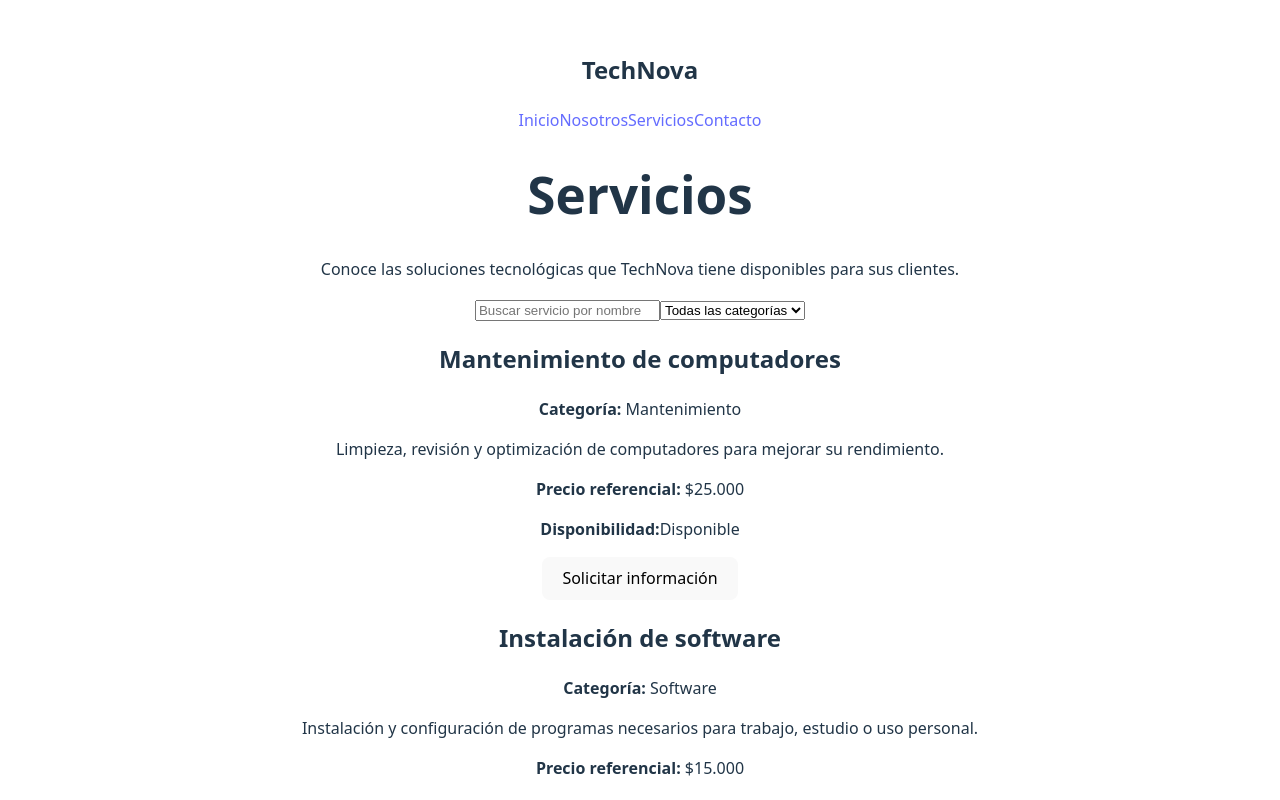
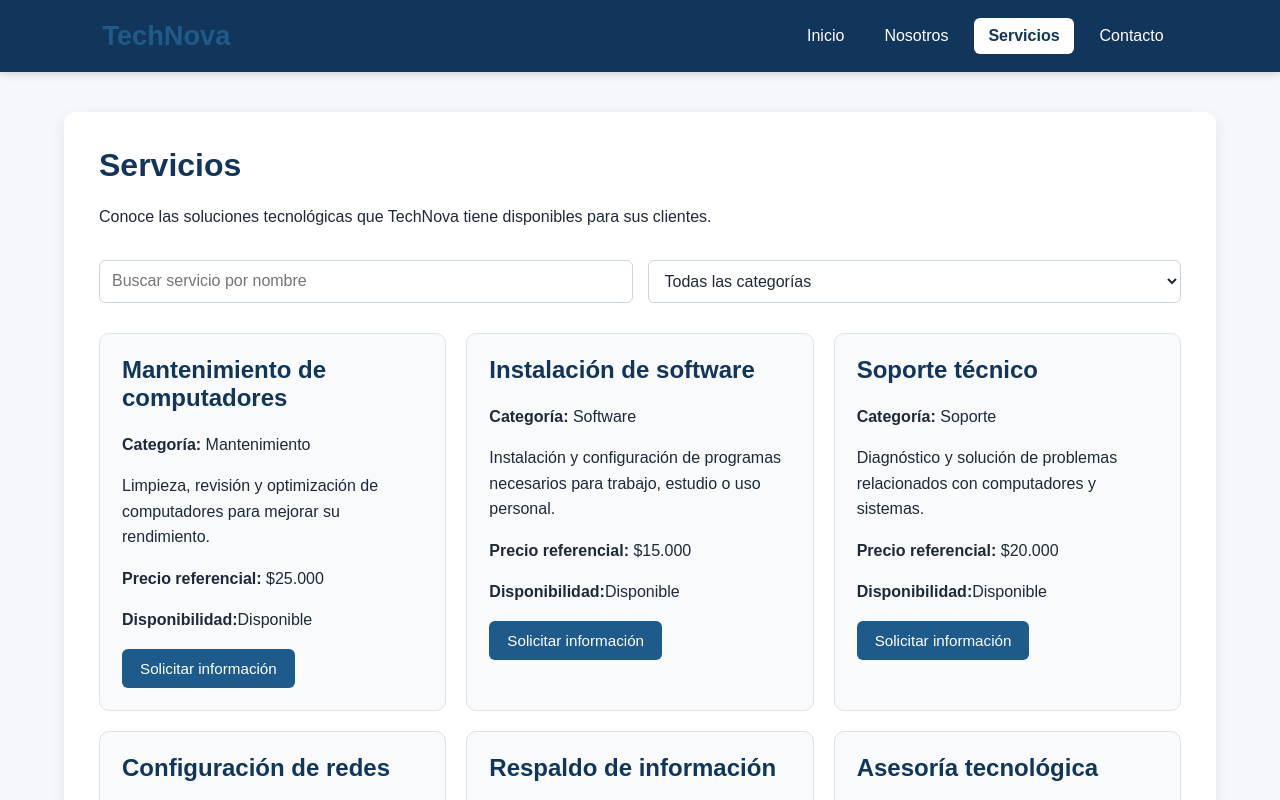
Before and after one commit to katherinesanhueza-lgtm/actividad-vue, a Vue app: page /servicios in a window 1280 px wide. Shown: the top 800 px of the page. Built offline with nearby package versions, Linux system fonts and the light colour scheme.

Commit message:
Actividad 8 - Diseno y revision final

```diff
--- a/src/style.css
+++ b/src/style.css
@@ -1,79 +1,254 @@
-:root {
-  font-family: system-ui, Avenir, Helvetica, Arial, sans-serif;
-  line-height: 1.5;
-  font-weight: 400;
-
-  color-scheme: light dark;
-  color: rgba(255, 255, 255, 0.87);
-  background-color: #242424;
-
-  font-synthesis: none;
-  text-rendering: optimizeLegibility;
-  -webkit-font-smoothing: antialiased;
-  -moz-osx-font-smoothing: grayscale;
-}
-
-a {
-  font-weight: 500;
-  color: #646cff;
-  text-decoration: inherit;
-}
-a:hover {
-  color: #535bf2;
+* {
+  box-sizing: border-box;
 }
 
 body {
   margin: 0;
-  display: flex;
-  place-items: center;
   min-width: 320px;
+  min-height: 100vh;
+  font-family: Arial, Helvetica, sans-serif;
+  background-color: #f4f7fb;
+  color: #1f2937;
+}
+
+#app {
+  width: 100%;
   min-height: 100vh;
 }
 
-h1 {
-  font-size: 3.2em;
-  line-height: 1.1;
+.app {
+  min-height: 100vh;
 }
 
-button {
-  border-radius: 8px;
-  border: 1px solid transparent;
-  padding: 0.6em 1.2em;
-  font-size: 1em;
-  font-weight: 500;
-  font-family: inherit;
-  background-color: #1a1a1a;
-  cursor: pointer;
-  transition: border-color 0.25s;
-}
-button:hover {
-  border-color: #646cff;
-}
-button:focus,
-button:focus-visible {
-  outline: 4px auto -webkit-focus-ring-color;
+/* =========================
+   NAVEGACIÓN
+========================= */
+
+header {
+  background-color: #12355b;
+  color: white;
+  padding: 18px 8%;
+  display: flex;
+  justify-content: space-between;
+  align-items: center;
+  gap: 25px;
+  box-shadow: 0 2px 8px rgba(0, 0, 0, 0.15);
 }
 
-.card {
-  padding: 2em;
+header h2 {
+  margin: 0;
+  font-size: 1.7rem;
 }
 
-#app {
-  max-width: 1280px;
-  margin: 0 auto;
-  padding: 2rem;
-  text-align: center;
+nav {
+  display: flex;
+  gap: 12px;
+  flex-wrap: wrap;
 }
 
-@media (prefers-color-scheme: light) {
-  :root {
-    color: #213547;
-    background-color: #ffffff;
-  }
-  a:hover {
-    color: #747bff;
-  }
-  button {
-    background-color: #f9f9f9;
+nav a {
+  color: white;
+  text-decoration: none;
+  padding: 9px 14px;
+  border-radius: 6px;
+  transition: background-color 0.3s ease;
+}
+
+nav a:hover {
+  background-color: #1e5a8a;
+}
+
+nav a.router-link-exact-active {
+  background-color: white;
+  color: #12355b;
+  font-weight: bold;
+}
+
+/* =========================
+   CONTENIDO GENERAL
+========================= */
+
+main {
+  width: 90%;
+  max-width: 1200px;
+  margin: 40px auto;
+  background-color: white;
+  padding: 35px;
+  border-radius: 12px;
+  box-shadow: 0 4px 14px rgba(0, 0, 0, 0.08);
+}
+
+h1 {
+  color: #12355b;
+  margin-top: 0;
+  margin-bottom: 20px;
+}
+
+h2 {
+  color: #1e5a8a;
+}
+
+p {
+  line-height: 1.6;
+}
+
+/* =========================
+   FILTROS
+========================= */
+
+.filtros {
+  display: flex;
+  gap: 15px;
+  margin: 30px 0;
+  flex-wrap: wrap;
+}
+
+.filtros input,
+.filtros select {
+  flex: 1;
+  min-width: 220px;
+}
+
+/* =========================
+   CATÁLOGO DE SERVICIOS
+========================= */
+
+.catalogo-servicios {
+  display: grid;
+  grid-template-columns: repeat(3, 1fr);
+  gap: 20px;
+  margin-top: 25px;
+}
+
+.tarjeta-servicio {
+  background-color: #f8fafc;
+  border: 1px solid #dbe3ec;
+  border-radius: 10px;
+  padding: 22px;
+  transition:
+    transform 0.2s ease,
+    box-shadow 0.2s ease;
+}
+
+.tarjeta-servicio:hover {
+  transform: translateY(-4px);
+  box-shadow: 0 6px 16px rgba(0, 0, 0, 0.12);
+}
+
+.tarjeta-servicio h2 {
+  margin-top: 0;
+  color: #12355b;
+}
+
+/* =========================
+   FORMULARIOS
+========================= */
+
+form {
+  max-width: 700px;
+  margin-top: 25px;
+}
+
+form div {
+  margin-bottom: 18px;
+}
+
+label {
+  display: block;
+  margin-bottom: 7px;
+  font-weight: bold;
+  color: #374151;
+}
+
+input,
+select,
+textarea {
+  width: 100%;
+  padding: 11px 12px;
+  border: 1px solid #cbd5e1;
+  border-radius: 6px;
+  font-size: 1rem;
+  font-family: inherit;
+  background-color: white;
+  color: #1f2937;
+}
+
+input:focus,
+select:focus,
+textarea:focus {
+  outline: none;
+  border-color: #1e5a8a;
+  box-shadow: 0 0 0 2px rgba(30, 90, 138, 0.15);
+}
+
+textarea {
+  resize: vertical;
+}
+
+/* =========================
+   BOTONES
+========================= */
+
+button {
+  background-color: #1e5a8a;
+  color: white;
+  border: none;
+  border-radius: 6px;
+  padding: 11px 18px;
+  font-size: 0.95rem;
+  cursor: pointer;
+  transition:
+    background-color 0.3s ease,
+    transform 0.2s ease;
+}
+
+button:hover {
+  background-color: #12355b;
+  transform: translateY(-1px);
+}
+
+/* =========================
+   RESPONSIVE
+========================= */
+
+@media (max-width: 900px) {
+  .catalogo-servicios {
+    grid-template-columns: repeat(2, 1fr);
   }
 }
+
+@media (max-width: 650px) {
+  header {
+    flex-direction: column;
+    align-items: flex-start;
+    padding: 18px 5%;
+  }
+
+  nav {
+    width: 100%;
+  }
+
+  nav a {
+    flex: 1;
+    text-align: center;
+  }
+
+  main {
+    width: 94%;
+    margin: 20px auto;
+    padding: 22px;
+  }
+
+  .catalogo-servicios {
+    grid-template-columns: 1fr;
+  }
+
+  .filtros {
+    flex-direction: column;
+  }
+
+  .filtros input,
+  .filtros select {
+    min-width: 100%;
+  }
+}
```
